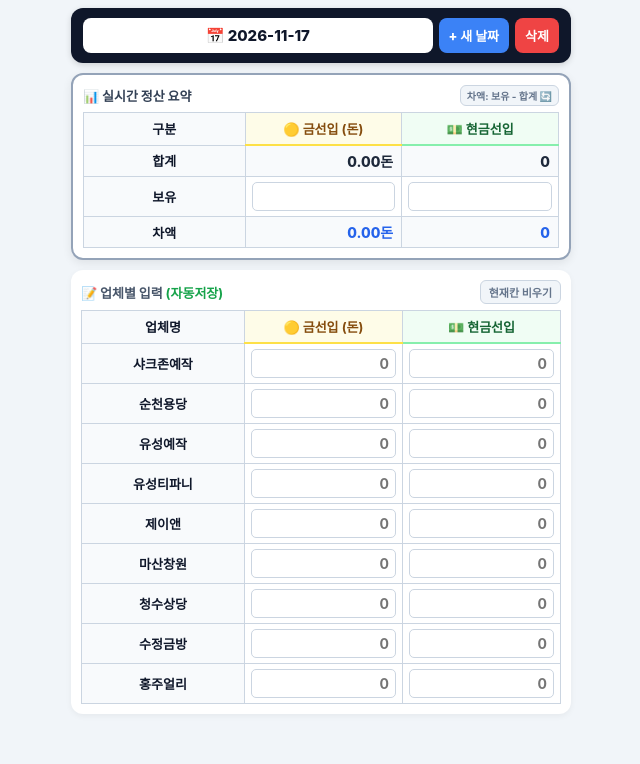
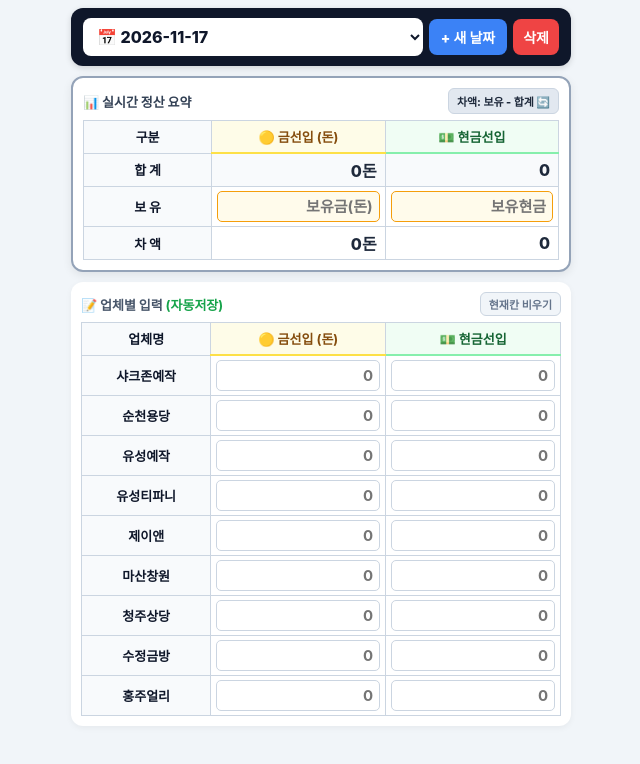
Before and after one commit to Gooam/note, a plain HTML site: page index.html in a window 1280 px wide. Shown: the whole page, without its empty margins (319-959 px from the left). Drawn offline with Linux system fonts and the light colour scheme.

Commit message:
Update index.html

```diff
--- a/index.html
+++ b/index.html
@@ -3,7 +3,7 @@
 <head>
   <meta charset="UTF-8">
   <meta name="viewport" content="width=device-width, initial-scale=1.0, maximum-scale=1.0, user-scalable=no">
-  <title>금선입 장부</title>
+  <title>선입 정산 장부</title>
   <style>
     :root {
       --bg: #f1f5f9;
@@ -23,70 +23,80 @@
     body { margin: 0; padding: 8px; background: var(--bg); color: #1e293b; }
     .container { max-width: 500px; margin: 0 auto; padding-bottom: 40px; }
 
-    /* 상단 버튼 배치: 날짜선택(왼쪽), 새날짜(가운데), 삭제(오른쪽) 원래 배치 */
+    /* 상단 날짜 선택 및 추가 바 */
     .header-bar {
       background: var(--primary); color: #fff; padding: 10px 12px;
       border-radius: 12px; display: flex; justify-content: space-between;
       align-items: center; gap: 6px; margin-bottom: 10px;
       box-shadow: 0 2px 6px rgba(0,0,0,0.15);
     }
-    .date-select-btn {
-      flex: 1; padding: 8px 6px; font-size: 15px; font-weight: 800;
-      border-radius: 8px; border: none; background: #fff; color: #0f172a; text-align: center; cursor: pointer;
+    .date-select {
+      flex: 1; padding: 8px 10px; font-size: 16px; font-weight: 800;
+      border-radius: 8px; border: none; background: #fff; color: #0f172a;
     }
     .btn {
-      padding: 8px 10px; border-radius: 8px; border: none;
-      font-weight: 800; font-size: 13px; cursor: pointer; white-space: nowrap;
+      padding: 8px 12px; border-radius: 8px; border: none;
+      font-weight: 800; font-size: 14px; cursor: pointer; white-space: nowrap;
     }
     .btn-add { background: #3b82f6; color: #fff; }
-    .btn-del { background: #ef4444; color: #fff; }
+    .btn-del { background: #ef4444; color: #fff; padding: 8px 10px; }
 
-    /* 날짜 선택 목록 팝업 */
+    /* 날짜 선택 달력 팝업 */
     .modal-bg {
       display: none; position: fixed; top: 0; left: 0; width: 100%; height: 100%;
       background: rgba(0,0,0,0.5); z-index: 100; align-items: center; justify-content: center;
     }
     .modal-box {
-      background: #fff; padding: 18px; border-radius: 14px; width: 90%; max-width: 360px;
-      box-shadow: 0 10px 25px rgba(0,0,0,0.25); text-align: center;
+      background: #fff; padding: 20px; border-radius: 14px; width: 88%; max-width: 340px;
+      text-align: center; box-shadow: 0 10px 25px rgba(0,0,0,0.2);
     }
-    .modal-box h3 { margin: 0 0 12px; font-size: 16px; color: #0f172a; }
-    .modal-list { max-height: 260px; overflow-y: auto; margin-bottom: 14px; border: 1px solid #cbd5e1; border-radius: 8px; text-align: left; }
-    .modal-item { padding: 12px 14px; border-bottom: 1px solid #f1f5f9; font-size: 15px; font-weight: 700; cursor: pointer; display: flex; justify-content: space-between; align-items: center; }
-    .modal-item:hover { background: #eff6ff; }
-    .modal-item.active { background: #eff6ff; color: #2563eb; }
+    .modal-box h3 { margin: 0 0 12px; font-size: 17px; }
+    .modal-box input[type="date"] {
+      width: 100%; padding: 10px; font-size: 17px; font-weight: 700;
+      border: 2px solid #cbd5e1; border-radius: 8px; margin-bottom: 14px;
+    }
+    .modal-btns { display: flex; gap: 8px; }
+    .modal-btns button { flex: 1; padding: 10px; font-size: 15px; font-weight: 700; border-radius: 8px; border: none; cursor: pointer; }
 
-    /* 상단 요약 전광판 */
+    /* 상단 고정 요약 전광판 */
     .summary-card {
       background: var(--card); border-radius: 12px; padding: 10px;
       margin-bottom: 10px; box-shadow: 0 3px 10px rgba(0,0,0,0.08);
-      border: 2px solid #94a3b8;
+      border: 2px solid #94a3b8; position: sticky; top: 4px; z-index: 10;
     }
     .summary-header {
       display: flex; justify-content: space-between; align-items: center;
       margin-bottom: 6px; font-size: 13px; font-weight: 800; color: #334155;
     }
+    .formula-btn {
+      background: #e2e8f0; border: 1px solid #cbd5e1; border-radius: 6px;
+      padding: 4px 8px; font-size: 11px; font-weight: 800; color: #1e293b; cursor: pointer;
+    }
 
     table { width: 100%; border-collapse: collapse; table-layout: fixed; }
-    th, td { border: 1px solid var(--border); padding: 5px 6px; text-align: center; vertical-align: middle; }
-    .col-name { width: 34%; font-weight: 800; font-size: 13px; background: #f8fafc; color: #0f172a; }
-    .col-val { width: 33%; }
-    .col-memo { width: 33%; }
+    th, td { border: 1px solid var(--border); padding: 4px 5px; text-align: center; vertical-align: middle; }
+    .col-name { width: 27%; font-weight: 800; font-size: 13px; background: #f8fafc; color: #0f172a; }
+    .col-gold { width: 36.5%; }
+    .col-cash { width: 36.5%; }
 
     .th-gold { background: var(--gold-bg); color: var(--gold-text); font-size: 13px; border-bottom: 2px solid var(--gold-border); padding: 6px 4px; }
     .th-cash { background: var(--cash-bg); color: var(--cash-text); font-size: 13px; border-bottom: 2px solid var(--cash-border); padding: 6px 4px; }
 
-    .sum-val { font-size: 14px; font-weight: 800; background: #f8fafc; text-align: right; padding-right: 8px; }
+    .sum-val { font-size: 16px; font-weight: 800; background: #f8fafc; text-align: right; padding-right: 8px; }
+    .diff-val { font-size: 16px; font-weight: 800; text-align: right; padding-right: 8px; background: #fff; }
+    .plus { color: var(--blue); }
+    .minus { color: var(--red); }
 
-    /* 입력칸 스타일 */
+    /* 숫자 입력칸 스타일 (폭 줄임) */
     .num-input {
-      width: 100%; padding: 5px 6px; font-size: 14px; font-weight: 700;
+      width: 100%; padding: 5px 6px; font-size: 15px; font-weight: 700;
       text-align: right; border: 1px solid #cbd5e1; border-radius: 5px;
       background: #fff; color: #0f172a; outline: none;
     }
     .num-input:focus { border: 2px solid #2563eb; background: #eff6ff; }
+    .hold-input { background: #fffbeb; border: 1.5px solid #f59e0b; }
 
-    /* 입력 리스트 카드 */
+    /* 업체 리스트 카드 */
     .list-card {
       background: var(--card); border-radius: 12px; padding: 10px;
       box-shadow: 0 2px 6px rgba(0,0,0,0.05); margin-bottom: 12px;
@@ -104,48 +114,48 @@
 <body>
 
 <div class="container">
-  <!-- 1. 상단 날짜 선택 바 -->
+  <!-- 1. 상단 날짜 선택 및 추가 -->
   <div class="header-bar">
-    <button class="date-select-btn" id="dateSelectBtn" onclick="openDateModal()">📅 날짜 선택</button>
-    <button class="btn btn-add" onclick="addNewDate()">+ 새 날짜</button>
+    <select id="dateSelect" class="date-select" onchange="changeDate(this.value)"></select>
+    <button class="btn btn-add" onclick="openDateModal()">+ 새 날짜</button>
     <button class="btn btn-del" onclick="deleteCurrentDate()">삭제</button>
   </div>
 
-  <!-- 2. 상단 요약 전광판 -->
+  <!-- 2. 상단 고정 요약 전광판 (합계 / 보유 / 차액) -->
   <div class="summary-card">
     <div class="summary-header">
       <span>📊 실시간 정산 요약</span>
-      <button class="btn-reset" onclick="toggleCalcMode()" id="modeBtn" style="font-size:10px; padding:2px 6px;">차액: 보유 - 합계 🔄</button>
+      <button class="formula-btn" id="formulaBtn" onclick="toggleFormula()">차액: 보유 - 합계 🔄</button>
     </div>
     <table>
       <thead>
         <tr>
           <th class="col-name">구분</th>
-          <th class="col-val th-gold">🟡 금선입 (돈)</th>
-          <th class="col-memo th-cash">💵 현금선입</th>
+          <th class="col-gold th-gold">🟡 금선입 (돈)</th>
+          <th class="col-cash th-cash">💵 현금선입</th>
         </tr>
       </thead>
       <tbody>
         <tr>
-          <td class="col-name" id="sumLabel1">합계</td>
-          <td class="sum-val" id="sumGold">0</td>
+          <td class="col-name">합 계</td>
+          <td class="sum-val" id="sumGold">0돈</td>
           <td class="sum-val" id="sumCash">0</td>
         </tr>
         <tr>
-          <td class="col-name" id="sumLabel2">보유</td>
-          <td><input type="text" inputmode="decimal" class="num-input" id="holdGold" value="0" oninput="onHoldInput('gold', this)" style="text-align:right; font-size:14px; font-weight:800;"></td>
-          <td><input type="text" inputmode="numeric" class="num-input" id="holdCash" value="0" oninput="onHoldInput('cash', this)" style="text-align:right; font-size:14px; font-weight:800;"></td>
+          <td class="col-name">보 유</td>
+          <td><input type="text" inputmode="decimal" class="num-input hold-input" id="holdGold" placeholder="보유금(돈)" oninput="onHoldInput('gold', this)"></td>
+          <td><input type="text" inputmode="numeric" class="num-input hold-input" id="holdCash" placeholder="보유현금" oninput="onHoldInput('cash', this)"></td>
         </tr>
         <tr>
-          <td class="col-name" id="sumLabel3">차액</td>
-          <td class="sum-val" id="diffGold" style="color:#2563eb;">0</td>
-          <td class="sum-val" id="diffCash" style="color:#2563eb;">0</td>
+          <td class="col-name">차 액</td>
+          <td class="diff-val" id="diffGold">0돈</td>
+          <td class="diff-val" id="diffCash">0</td>
         </tr>
       </tbody>
     </table>
   </div>
 
-  <!-- 3. 업체별 입력 표 -->
+  <!-- 3. 9개 고정 업체 입력 표 -->
   <div class="list-card">
     <div class="list-title">
       <span>📝 업체별 입력 <span style="color:#16a34a; font-weight:700;">(자동저장)</span></span>
@@ -155,38 +165,39 @@
       <thead>
         <tr>
           <th class="col-name">업체명</th>
-          <th class="col-val th-gold">🟡 금선입 (돈)</th>
-          <th class="col-memo th-cash">💵 현금선입</th>
+          <th class="col-gold th-gold">🟡 금선입 (돈)</th>
+          <th class="col-cash th-cash">💵 현금선입</th>
         </tr>
       </thead>
-      <tbody id="itemBody"></tbody>
+      <tbody id="vendorBody"></tbody>
     </table>
   </div>
 </div>
 
-<!-- 날짜 선택 목록 팝업 -->
+<!-- 날짜 선택 달력 팝업 -->
 <div class="modal-bg" id="dateModal">
   <div class="modal-box">
-    <h3>📅 저장된 날짜 선택</h3>
-    <div class="modal-list" id="modalDateList"></div>
-    <button class="btn" style="background:#cbd5e1; color:#334155; width:100%; padding:10px;" onclick="closeDateModal()">닫기</button>
+    <h3>📅 추가할 날짜 선택</h3>
+    <input type="date" id="newDateInput">
+    <div class="modal-btns">
+      <button style="background:#e2e8f0; color:#334155;" onclick="closeDateModal()">취소</button>
+      <button style="background:#2563eb; color:#fff;" onclick="confirmAddDate()">칸 생성</button>
+    </div>
   </div>
 </div>
 
 <script>
-  const STORAGE_KEY = "my_gold_note_ledger";
-
-  const DEFAULT_COMPANIES = [
+  const VENDORS = [
     "샤크존예작", "순천용당", "유성예작", "유성티파니",
-    "제이앤", "마산창원", "청수상당", "수정금방", "홍주얼리"
+    "제이앤", "마산창원", "청주상당", "수정금방", "홍주얼리"
   ];
 
+  const STORAGE_KEY = "naemin_mobile_ledger_v2";
   let appData = {
+    formulaMode: "holdMinusSum",
     currentDate: "",
     records: {}
   };
-
-  let isHoldMinusSum = true;
 
   function getTodayStr() {
     const d = new Date();
@@ -197,10 +208,8 @@
   }
 
   function createEmptyRecord() {
-    const rec = { holdGold: "", holdCash: "", companies: {} };
-    DEFAULT_COMPANIES.forEach(name => {
-      rec.companies[name] = { gold: "", cash: "" };
-    });
+    const rec = { holdGold: "", holdCash: "", vendors: {} };
+    VENDORS.forEach(v => { rec.vendors[v] = { gold: "", cash: "" }; });
     return rec;
   }
 
@@ -209,26 +218,13 @@
     if (saved) {
       try { appData = JSON.parse(saved); } catch (e) {}
     }
-    const today = getTodayStr();
-    if (!appData.records) appData.records = {};
-
-    Object.keys(appData.records).forEach(d => {
-      const rec = appData.records[d];
-      if (rec && rec.companies) {
-        DEFAULT_COMPANIES.forEach(name => {
-          if (!rec.companies[name]) rec.companies[name] = { gold: "", cash: "" };
-        });
-      }
-    });
-
     const dates = Object.keys(appData.records).sort().reverse();
     if (dates.length === 0) {
+      const today = getTodayStr();
       appData.records[today] = createEmptyRecord();
       appData.currentDate = today;
-    } else {
-      if (!appData.currentDate || !appData.records[appData.currentDate]) {
-        appData.currentDate = dates[0];
-      }
+    } else if (!appData.currentDate || !appData.records[appData.currentDate]) {
+      appData.currentDate = dates[0];
     }
     saveData();
   }
@@ -244,147 +240,150 @@
     return isNaN(num) ? 0 : num;
   }
 
+  function formatGold(num) {
+    if (num === 0) return "0돈";
+    return Number(num.toFixed(2)).toLocaleString('ko-KR', { maximumFractionDigits: 2 }) + "돈";
+  }
+
   function formatCash(num) {
     return Math.round(num).toLocaleString('ko-KR');
   }
 
-  function formatGold(num) {
-    return Number(num).toFixed(2);
+  function formatCashInput(str) {
+    if (!str) return "";
+    const isMinus = str.trim().startsWith("-");
+    const raw = str.replace(/[^0-9]/g, "");
+    if (!raw) return isMinus ? "-" : "";
+    return (isMinus ? "-" : "") + Number(raw).toLocaleString('ko-KR');
   }
 
-  function formatInputVal(str, isDecimal = false) {
-    if (!str && str !== 0) return "";
-    const s = String(str);
-    const isMinus = s.trim().startsWith("-");
-    const raw = isDecimal ? s.replace(/[^0-9.]/g, "") : s.replace(/[^0-9]/g, "");
-    if (!raw) return isMinus ? "-" : "";
-    return (isMinus ? "-" : "") + raw;
+  function renderDateSelect() {
+    const sel = document.getElementById("dateSelect");
+    const dates = Object.keys(appData.records).sort().reverse();
+    sel.innerHTML = "";
+    dates.forEach(d => {
+      const opt = document.createElement("option");
+      opt.value = d;
+      opt.textContent = `📅 ${d}`;
+      if (d === appData.currentDate) opt.selected = true;
+      sel.appendChild(opt);
+    });
   }
 
-  function renderTable() {
-    document.getElementById("dateSelectBtn").textContent = `📅 ${appData.currentDate || "날짜 없음"}`;
+  function renderVendorTable() {
+    const tbody = document.getElementById("vendorBody");
+    tbody.innerHTML = "";
+    const rec = appData.records[appData.currentDate];
 
-    const rec = appData.records[appData.currentDate] || createEmptyRecord();
-    if (!appData.records[appData.currentDate]) {
-      appData.records[appData.currentDate] = rec;
-    }
-
-    document.getElementById("holdGold").value = formatInputVal(rec.holdGold, true);
-    document.getElementById("holdCash").value = formatInputVal(rec.holdCash, false);
-
-    const tbody = document.getElementById("itemBody");
-    tbody.innerHTML = "";
-
-    const companyNames = Object.keys(rec.companies || {});
-    companyNames.forEach(name => {
-      const item = rec.companies[name] || { gold: "", cash: "" };
+    VENDORS.forEach(v => {
+      const vData = (rec.vendors && rec.vendors[v]) ? rec.vendors[v] : { gold: "", cash: "" };
       const tr = document.createElement("tr");
       tr.innerHTML = `
-        <td class="col-name"><span style="font-size:13px; font-weight:800; color:#0f172a;">${name}</span></td>
+        <td class="col-name">${v}</td>
         <td>
           <input type="text" inputmode="decimal" class="num-input"
-            value="${formatInputVal(item.gold, true)}" placeholder="0"
-            oninput="onItemInput('${name}', 'gold', this)">
+            value="${vData.gold}" placeholder="0"
+            oninput="onVendorInput('${v}', 'gold', this)">
         </td>
         <td>
           <input type="text" inputmode="numeric" class="num-input"
-            value="${formatInputVal(item.cash, false)}" placeholder="0"
-            oninput="onItemInput('${name}', 'cash', this)">
+            value="${formatCashInput(String(vData.cash))}" placeholder="0"
+            oninput="onVendorInput('${v}', 'cash', this)">
         </td>
       `;
       tbody.appendChild(tr);
     });
 
+    document.getElementById("holdGold").value = rec.holdGold || "";
+    document.getElementById("holdCash").value = formatCashInput(String(rec.holdCash || ""));
+    updateFormulaBtnText();
     calculateTotals();
   }
 
-  function onItemInput(companyName, type, el) {
+  function onVendorInput(vendor, type, el) {
     const rec = appData.records[appData.currentDate];
-    if (!rec || !rec.companies[companyName]) return;
-    rec.companies[companyName][type] = el.value;
+    if (type === 'cash') {
+      const formatted = formatCashInput(el.value);
+      el.value = formatted;
+      rec.vendors[vendor].cash = formatted.replace(/,/g, '');
+    } else {
+      rec.vendors[vendor].gold = el.value;
+    }
     saveData();
     calculateTotals();
   }
 
   function onHoldInput(type, el) {
     const rec = appData.records[appData.currentDate];
-    if (!rec) return;
-    if (type === 'gold') rec.holdGold = el.value;
-    if (type === 'cash') rec.holdCash = el.value;
+    if (type === 'cash') {
+      const formatted = formatCashInput(el.value);
+      el.value = formatted;
+      rec.holdCash = formatted.replace(/,/g, '');
+    } else {
+      rec.holdGold = el.value;
+    }
     saveData();
     calculateTotals();
   }
 
   function calculateTotals() {
-    let totalGold = 0;
-    let totalCash = 0;
+    const rec = appData.records[appData.currentDate];
+    let sumG = 0, sumC = 0;
 
-    const rec = appData.records[appData.currentDate];
-    if (rec && rec.companies) {
-      Object.keys(rec.companies).forEach(name => {
-        totalGold += parseNum(rec.companies[name].gold);
-        totalCash += parseNum(rec.companies[name].cash);
-      });
-    }
-
-    document.getElementById("sumGold").textContent = formatGold(totalGold) + "돈";
-    document.getElementById("sumCash").textContent = formatCash(totalCash);
+    VENDORS.forEach(v => {
+      if (rec.vendors && rec.vendors[v]) {
+        sumG += parseNum(rec.vendors[v].gold);
+        sumC += parseNum(rec.vendors[v].cash);
+      }
+    });
 
     const holdG = parseNum(rec.holdGold);
     const holdC = parseNum(rec.holdCash);
 
-    let diffG = isHoldMinusSum ? (holdG - totalGold) : (totalGold - holdG);
-    let diffC = isHoldMinusSum ? (holdC - totalCash) : (totalCash - holdC);
+    const diffG = appData.formulaMode === "holdMinusSum" ? (holdG - sumG) : (sumG - holdG);
+    const diffC = appData.formulaMode === "holdMinusSum" ? (holdC - sumC) : (sumC - holdC);
 
-    const diffGoldEl = document.getElementById("diffGold");
-    const diffCashEl = document.getElementById("diffCash");
+    document.getElementById("sumGold").textContent = formatGold(sumG);
+    document.getElementById("sumCash").textContent = formatCash(sumC);
 
-    diffGoldEl.textContent = formatGold(diffG) + "돈";
-    diffCashEl.textContent = formatCash(diffC);
-
-    diffGoldEl.style.color = diffG < 0 ? "#dc2626" : "#2563eb";
-    diffCashEl.style.color = diffC < 0 ? "#dc2626" : "#2563eb";
+    setDiffCell("diffGold", diffG, true);
+    setDiffCell("diffCash", diffC, false);
   }
 
-  function toggleCalcMode() {
-    isHoldMinusSum = !isHoldMinusSum;
-    const btn = document.getElementById("modeBtn");
-    const l1 = document.getElementById("sumLabel1");
-    const l2 = document.getElementById("sumLabel2");
-    const l3 = document.getElementById("sumLabel3");
+  function setDiffCell(id, val, isGold) {
+    const el = document.getElementById(id);
+    const rounded = isGold ? Number(val.toFixed(2)) : Math.round(val);
+    const prefix = rounded > 0 ? "+" : "";
+    if (isGold) {
+      el.textContent = prefix + formatGold(rounded);
+    } else {
+      el.textContent = prefix + formatCash(rounded);
+    }
+    el.className = "diff-val " + (rounded > 0 ? "plus" : (rounded < 0 ? "minus" : ""));
+  }
 
-    if (isHoldMinusSum) {
-      btn.textContent = "차액: 보유 - 합계 🔄";
-      l1.textContent = "합계";
-      l2.textContent = "보유";
-      l3.textContent = "차액";
-    } else {
-      btn.textContent = "차액: 합계 - 보유 🔄";
-      l1.textContent = "보유";
-      l2.textContent = "합계";
-      l3.textContent = "차액";
-    }
+  function toggleFormula() {
+    appData.formulaMode = appData.formulaMode === "holdMinusSum" ? "sumMinusHold" : "holdMinusSum";
+    saveData();
+    updateFormulaBtnText();
     calculateTotals();
   }
 
+  function updateFormulaBtnText() {
+    const btn = document.getElementById("formulaBtn");
+    btn.textContent = appData.formulaMode === "holdMinusSum"
+      ? "차액: 보유 - 합계 🔄"
+      : "차액: 합계 - 보유 🔄";
+  }
+
+  function changeDate(newDate) {
+    appData.currentDate = newDate;
+    saveData();
+    renderVendorTable();
+  }
+
   function openDateModal() {
-    const listEl = document.getElementById("modalDateList");
-    listEl.innerHTML = "";
-    const dates = Object.keys(appData.records).sort().reverse();
-
-    dates.forEach(d => {
-      const div = document.createElement("div");
-      div.className = `modal-item ${d === appData.currentDate ? 'active' : ''}`;
-      div.innerHTML = `<span>📅 ${d}</span> <span>${d === appData.currentDate ? '🟢 선택됨' : ''}</span>`;
-      div.onclick = () => {
-        appData.currentDate = d;
-        saveData();
-        renderTable();
-        closeDateModal();
-      };
-      listEl.appendChild(div);
-    });
-
+    document.getElementById("newDateInput").value = getTodayStr();
     document.getElementById("dateModal").style.display = "flex";
   }
 
@@ -392,42 +391,43 @@
     document.getElementById("dateModal").style.display = "none";
   }
 
-  function addNewDate() {
-    const newD = prompt("추가할 날짜를 입력하세요 (예: 2026-11-18)", getTodayStr());
-    if (!newD) return;
-    if (!appData.records[newD]) {
-      appData.records[newD] = createEmptyRecord();
+  function confirmAddDate() {
+    const d = document.getElementById("newDateInput").value;
+    if (!d) return;
+    if (!appData.records[d]) {
+      appData.records[d] = createEmptyRecord();
     }
-    appData.currentDate = newD;
+    appData.currentDate = d;
     saveData();
-    renderTable();
+    renderDateSelect();
+    renderVendorTable();
+    closeDateModal();
   }
 
   function clearCurrentInputs() {
-    if (!appData.currentDate) return;
-    if (!confirm(`[${appDate.currentDate}] 날짜의 입력된 내용을 모두 비우시겠습니까?`)) return;
+    if (!confirm(`[${appData.currentDate}] 날짜의 입력된 숫자를 모두 0으로 비우시겠습니까?`)) return;
     appData.records[appData.currentDate] = createEmptyRecord();
     saveData();
-    renderTable();
+    renderVendorTable();
   }
 
   function deleteCurrentDate() {
-    if (!appData.currentDate) return;
     const dates = Object.keys(appData.records);
     if (dates.length <= 1) {
-      alert("마지막 남은 날짜는 삭제할 수 없습니다.");
-      return;
+      clearCurrentInputs();
+    } else {
+      if (!confirm(`[${appData.currentDate}] 날짜 기록을 아예 삭제하시겠습니까?`)) return;
+      delete appData.records[appData.currentDate];
+      appData.currentDate = Object.keys(appData.records).sort().reverse()[0];
+      saveData();
+      renderDateSelect();
+      renderVendorTable();
     }
-    if (!confirm(`[${appData.currentDate}] 날짜 기록을 삭제하시겠습니까?`)) return;
-    delete appData.records[appData.currentDate];
-    const remainDates = Object.keys(appData.records).sort().reverse();
-    appData.currentDate = remainDates[0];
-    saveData();
-    renderTable();
   }
 
   loadData();
-  renderTable();
+  renderDateSelect();
+  renderVendorTable();
 </script>
 </body>
 </html>
```
